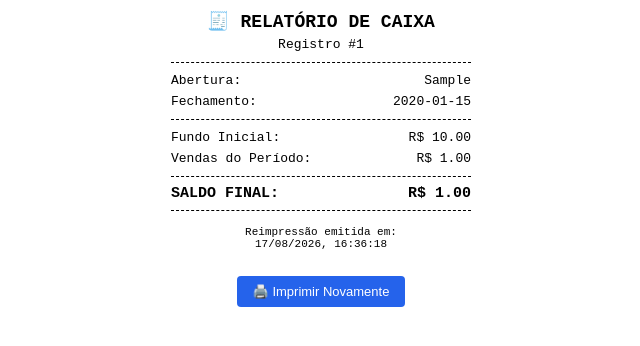
After one commit to igordesouzacordeiro18-svg/Gestao-vendas, a Flask app: page /imprimir-caixa/1 in a window 1280 px wide. The commit adds this page. Shown: the top 346 px of the page, without its empty margins (319-959 px from the left). Run offline with Flask 3, Linux system fonts and the light colour scheme; the visitor is signed in with stand-in values (Sample User, id 1); tables that the repository leaves empty hold one stand-in row (values such as "Sample post").

Commit message:
feat: adiciona botao de reimpressao no historico de caixa

```diff
--- a/app.py
+++ b/app.py
@@ -1246,7 +1246,6 @@ def relatorio_caixa():
     if not id_logado:
         return redirect("/")
 
-    # Busca os últimos 100 caixas do usuário logado
     caixas_db = Caixa.query.filter_by(usuario_id=id_logado).order_by(Caixa.id.desc()).limit(100).all()
 
     historico_caixa = []
@@ -1254,14 +1253,11 @@ def relatorio_caixa():
         inicial = c.valor_inicial or 0.0
         final = c.saldo_final or 0.0
 
-        # Tenta capturar o total de vendas registrado no caixa
         val_vendas = getattr(c, 'vendas_periodo', None) or getattr(c, 'total_vendas', None) or getattr(c, 'vendas', 0.0)
 
-        # Se o caixa foi fechado e tinha saldo, mas as vendas ficaram zeradas, calcula a diferença
         if (not val_vendas or val_vendas == 0) and final > 0:
             val_vendas = max(0.0, final - inicial)
 
-        # Formatação das Datas
         abertura = c.data_abertura.strftime("%d/%m/%Y %H:%M") if hasattr(c.data_abertura, 'strftime') else (c.data_abertura or "N/A")
 
         fechamento = "Em Aberto 🟢"
@@ -1269,6 +1265,7 @@ def relatorio_caixa():
             fechamento = c.data_fechamento.strftime("%d/%m/%Y %H:%M") if hasattr(c.data_fechamento, 'strftime') else c.data_fechamento
 
         historico_caixa.append({
+            "id": c.id,  # 👈 Passando o ID para acionar a impressão
             "data_abertura": abertura,
             "data_fechamento": fechamento,
             "valor_inicial": inicial,
@@ -1280,6 +1277,33 @@ def relatorio_caixa():
         "relatorio_caixa.html",
         historico_caixa=historico_caixa
     )
+
+
+@app.route("/imprimir-caixa/<int:caixa_id>")
+def imprimir_caixa(caixa_id):
+    id_logado = session.get("usuario_id")
+    if not id_logado:
+        return redirect("/")
+
+    caixa = Caixa.query.filter_by(id=caixa_id, usuario_id=id_logado).first_or_404()
+
+    inicial = caixa.valor_inicial or 0.0
+    vendas = getattr(caixa, 'vendas_periodo', None) or getattr(caixa, 'total_vendas', None) or getattr(caixa, 'vendas', 0.0)
+    final = caixa.saldo_final or (inicial + vendas)
+
+    abertura = caixa.data_abertura.strftime("%d/%m/%Y %H:%M") if hasattr(caixa.data_abertura, 'strftime') else (caixa.data_abertura or "N/A")
+    fechamento = caixa.data_fechamento.strftime("%d/%m/%Y %H:%M") if hasattr(caixa.data_fechamento, 'strftime') else (caixa.data_fechamento or "Em Aberto")
+
+    dados_relatorio = {
+        "id": caixa.id,
+        "abertura": abertura,
+        "fechamento": fechamento,
+        "valor_inicial": f"{inicial:.2f}",
+        "vendas": f"{vendas:.2f}",
+        "saldo_final": f"{final:.2f}"
+    }
+
+    return render_template("imprimir_caixa.html", caixa=dados_relatorio)
 
 @app.route("/relatorio-graficos")
 @apenas_admin
--- /dev/null
+++ b/templates/imprimir_caixa.html
@@ -0,0 +1,104 @@
+<!DOCTYPE html>
+<html lang="pt-br">
+<head>
+    <meta charset="UTF-8">
+    <meta name="viewport" content="width=device-width, initial-scale=1.0">
+    <title>Relatório de Caixa #{{ caixa.id }}</title>
+    <style>
+        body {
+            font-family: 'Courier New', Courier, monospace;
+            width: 300px;
+            margin: 0 auto;
+            padding: 10px;
+            color: #000;
+            background-color: #fff;
+        }
+        .header {
+            text-align: center;
+            border-bottom: 1px dashed #000;
+            padding-bottom: 10px;
+            margin-bottom: 10px;
+        }
+        .header h2 {
+            margin: 0 0 5px 0;
+            font-size: 18px;
+        }
+        .header p {
+            margin: 0;
+            font-size: 13px;
+        }
+        .linha {
+            display: flex;
+            justify-content: space-between;
+            margin: 6px 0;
+            font-size: 13px;
+        }
+        .total {
+            border-top: 1px dashed #000;
+            border-bottom: 1px dashed #000;
+            padding: 8px 0;
+            margin-top: 10px;
+            font-weight: bold;
+            font-size: 15px;
+        }
+        .footer {
+            text-align: center;
+            margin-top: 15px;
+            font-size: 11px;
+        }
+        .btn-imprimir {
+            margin-top: 15px;
+            padding: 8px 16px;
+            background-color: #2563eb;
+            color: white;
+            border: none;
+            border-radius: 4px;
+            cursor: pointer;
+            font-size: 13px;
+        }
+        @media print {
+            .no-print { display: none; }
+        }
+    </style>
+</head>
+<body onload="window.print()">
+
+    <div class="header">
+        <h2>🧾 RELATÓRIO DE CAIXA</h2>
+        <p>Registro #{{ caixa.id }}</p>
+    </div>
+
+    <div class="linha">
+        <span>Abertura:</span>
+        <span>{{ caixa.abertura }}</span>
+    </div>
+    <div class="linha">
+        <span>Fechamento:</span>
+        <span>{{ caixa.fechamento }}</span>
+    </div>
+
+    <hr style="border: none; border-top: 1px dashed #000; margin: 10px 0;">
+
+    <div class="linha">
+        <span>Fundo Inicial:</span>
+        <span>R$ {{ caixa.valor_inicial }}</span>
+    </div>
+    <div class="linha">
+        <span>Vendas do Período:</span>
+        <span>R$ {{ caixa.vendas }}</span>
+    </div>
+
+    <div class="linha total">
+        <span>SALDO FINAL:</span>
+        <span>R$ {{ caixa.saldo_final }}</span>
+    </div>
+
+    <div class="footer">
+        <p>Reimpressão emitida em:<br>
+            <script>document.write(new Date().toLocaleString('pt-BR'));</script>
+        </p>
+        <button class="no-print btn-imprimir" onclick="window.print()">🖨️ Imprimir Novamente</button>
+    </div>
+
+</body>
+</html>
```
Also changed, not shown: templates/nova_troca.html (+96 -41 lines), templates/relatorio_caixa.html (+12 -37 lines).
